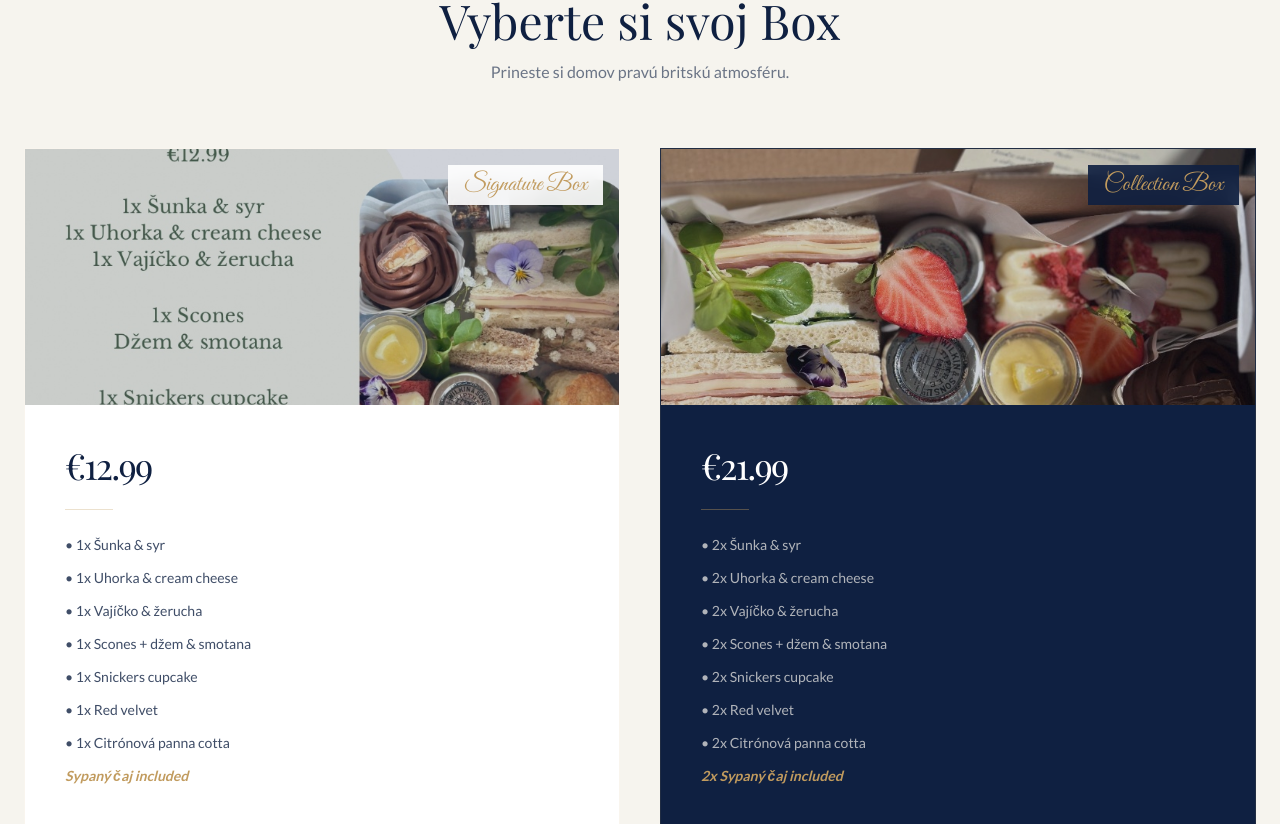
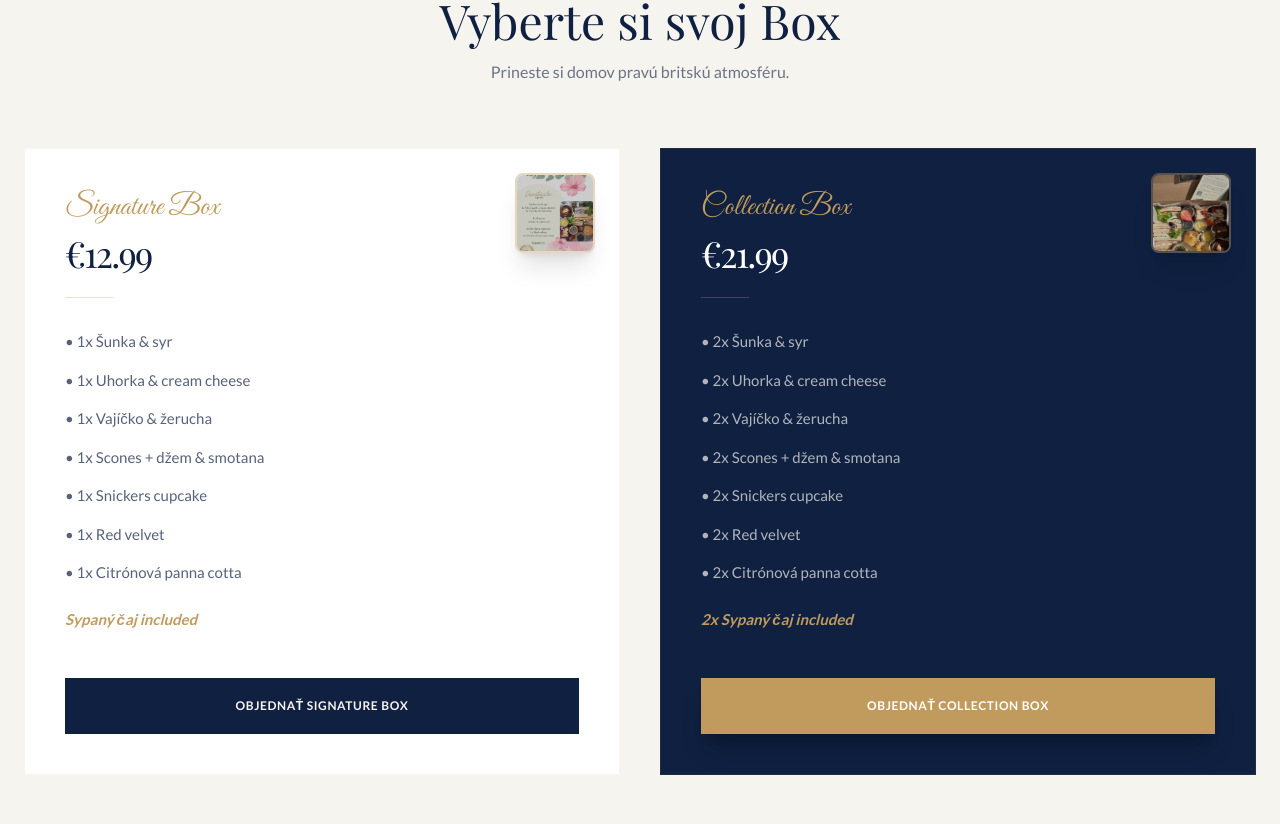
Before and after one commit to Yebooot/slice-of-england, a Next.js app: page / in a window 1280 px wide. Shown: the part 2316-3140 px from the top of the page. Built offline with nearby package versions, Linux system fonts and the light colour scheme.

Commit message:
Convert boxes to interactive cards with image popup modal

```diff
--- a/src/app/page.tsx
+++ b/src/app/page.tsx
@@ -1,8 +1,49 @@
+"use client";
+
+import { useState } from "react";
 import Image from "next/image";
-import { Coffee, Gift, Heart, ArrowRight, UtensilsCrossed } from "lucide-react";
+import { Coffee, Gift, Heart, ArrowRight, UtensilsCrossed, X, Search } from "lucide-react";
 import Logo from "@/components/Logo";
 
 export default function Home() {
+  const [selectedImage, setSelectedImage] = useState<string | null>(null);
+
+  const productBoxes = [
+    {
+      id: "signature",
+      title: "Signature Box",
+      price: "€12.99",
+      image: "/images/signature-box.jpg",
+      items: [
+        "1x Šunka & syr",
+        "1x Uhorka & cream cheese",
+        "1x Vajíčko & žerucha",
+        "1x Scones + džem & smotana",
+        "1x Snickers cupcake",
+        "1x Red velvet",
+        "1x Citrónová panna cotta"
+      ],
+      highlight: "Sypaný čaj included",
+      theme: "light"
+    },
+    {
+      id: "collection",
+      title: "Collection Box",
+      price: "€21.99",
+      image: "/images/collection-box.jpg",
+      items: [
+        "2x Šunka & syr",
+        "2x Uhorka & cream cheese",
+        "2x Vajíčko & žerucha",
+        "2x Scones + džem & smotana",
+        "2x Snickers cupcake",
+        "2x Red velvet",
+        "2x Citrónová panna cotta"
+      ],
+      highlight: "2x Sypaný čaj included",
+      theme: "dark"
+    }
+  ];
   return (
     <div className="flex flex-col min-h-screen">
       {/* Navigation */}
@@ -163,64 +204,84 @@ export default function Home() {
           </div>
 
           <div className="grid md:grid-cols-2 gap-10">
-            {/* Signature Box */}
-            <div className="bg-white border border-secondary/10 relative group overflow-hidden flex flex-col">
-              <div className="relative h-64 overflow-hidden">
-                <Image src="/images/signature-box.jpg" alt="Signature Box" fill className="object-cover group-hover:scale-110 transition-transform duration-500" />
-                <div className="absolute inset-0 bg-primary/20"></div>
-                <div className="absolute top-4 right-4 bg-white/90 backdrop-blur-sm px-4 py-1">
-                   <span className="font-accent text-2xl text-secondary">Signature Box</span>
+            {productBoxes.map((box) => (
+              <div
+                key={box.id}
+                className={`border border-secondary/10 relative group overflow-hidden flex flex-col min-h-[450px] ${
+                  box.theme === 'dark' ? 'bg-primary text-cream' : 'bg-white text-primary'
+                }`}
+              >
+                {/* Tiny Corner Image Trigger */}
+                <button
+                  onClick={() => setSelectedImage(box.image)}
+                  className="absolute top-6 right-6 z-10 w-20 h-20 overflow-hidden rounded-lg border-2 border-secondary/40 shadow-xl group/img"
+                  title="Kliknite pre zväčšenie"
+                >
+                  <Image
+                    src={box.image}
+                    alt={box.title}
+                    fill
+                    className="object-cover group-hover/img:scale-110 transition-transform duration-300"
+                  />
+                  <div className="absolute inset-0 bg-black/20 group-hover/img:bg-black/0 transition-colors flex items-center justify-center">
+                    <Search className="text-white w-5 h-5 opacity-0 group-hover/img:opacity-100 transition-opacity" />
+                  </div>
+                </button>
+
+                <div className="p-10 flex-1 flex flex-col">
+                  <div className="font-accent text-3xl text-secondary mb-2">{box.title}</div>
+                  <div className={`text-4xl font-heading mb-6 tracking-tighter ${box.theme === 'dark' ? 'text-white' : 'text-primary'}`}>
+                    {box.price}
+                  </div>
+                  <div className="w-12 h-px bg-secondary/30 mb-8"></div>
+
+                  <ul className={`space-y-4 font-medium text-[15px] flex-1 ${box.theme === 'dark' ? 'text-cream/70' : 'text-primary/70'}`}>
+                    {box.items.map((item, idx) => (
+                      <li key={idx}>• {item}</li>
+                    ))}
+                    <li className="font-bold text-secondary italic pt-2">{box.highlight}</li>
+                  </ul>
+
+                  <button className={`w-full mt-12 py-5 transition-all font-semibold tracking-wider uppercase text-xs ${
+                    box.theme === 'dark'
+                      ? 'bg-secondary text-white hover:bg-secondary/90 shadow-xl shadow-black/20'
+                      : 'bg-primary text-cream hover:bg-primary/90'
+                  }`}>
+                    Objednať {box.title}
+                  </button>
                 </div>
               </div>
-              <div className="p-8 md:p-10 flex-1 flex flex-col">
-                <div className="text-4xl font-heading text-primary mb-6 tracking-tighter">€12.99</div>
-                <div className="w-12 h-px bg-secondary/30 mb-6"></div>
-                <ul className="space-y-3 text-primary/80 font-medium text-[14px] flex-1">
-                  <li>• 1x Šunka & syr</li>
-                  <li>• 1x Uhorka & cream cheese</li>
-                  <li>• 1x Vajíčko & žerucha</li>
-                  <li>• 1x Scones + džem & smotana</li>
-                  <li>• 1x Snickers cupcake</li>
-                  <li>• 1x Red velvet</li>
-                  <li>• 1x Citrónová panna cotta</li>
-                  <li className="font-bold text-secondary italic">Sypaný čaj included</li>
-                </ul>
-                <button className="w-full mt-10 bg-primary text-cream py-4 hover:bg-primary/90 transition-all font-semibold tracking-wider uppercase text-xs">
-                  Objednať Signature Box
-                </button>
-              </div>
-            </div>
-
-            {/* Collection Box */}
-            <div className="bg-primary border border-secondary/10 relative group overflow-hidden text-cream flex flex-col">
-              <div className="relative h-64 overflow-hidden">
-                <Image src="/images/collection-box.jpg" alt="Collection Box" fill className="object-cover group-hover:scale-110 transition-transform duration-500" />
-                <div className="absolute inset-0 bg-primary/20"></div>
-                <div className="absolute top-4 right-4 bg-primary/90 backdrop-blur-sm px-4 py-1">
-                   <span className="font-accent text-2xl text-secondary">Collection Box</span>
-                </div>
-              </div>
-              <div className="p-8 md:p-10 flex-1 flex flex-col">
-                <div className="text-4xl font-heading mb-6 tracking-tighter text-white">€21.99</div>
-                <div className="w-12 h-px bg-secondary/40 mb-6"></div>
-                <ul className="space-y-3 text-cream/70 font-medium text-[14px] flex-1">
-                  <li>• 2x Šunka & syr</li>
-                  <li>• 2x Uhorka & cream cheese</li>
-                  <li>• 2x Vajíčko & žerucha</li>
-                  <li>• 2x Scones + džem & smotana</li>
-                  <li>• 2x Snickers cupcake</li>
-                  <li>• 2x Red velvet</li>
-                  <li>• 2x Citrónová panna cotta</li>
-                  <li className="font-bold text-secondary italic">2x Sypaný čaj included</li>
-                </ul>
-                <button className="w-full mt-10 bg-secondary text-white py-4 hover:bg-secondary/90 transition-all font-semibold tracking-wider uppercase text-xs shadow-xl shadow-black/20">
-                  Objednať Collection Box
-                </button>
-              </div>
-            </div>
+            ))}
           </div>
         </div>
       </section>
+
+      {/* Image Modal Popup */}
+      {selectedImage && (
+        <div
+          className="fixed inset-0 z-[100] flex items-center justify-center bg-primary/95 backdrop-blur-md p-4 md:p-10 animate-in fade-in duration-300"
+          onClick={() => setSelectedImage(null)}
+        >
+          <button
+            className="absolute top-6 right-6 text-cream/60 hover:text-white p-2 transition-colors"
+            onClick={() => setSelectedImage(null)}
+          >
+            <X className="w-10 h-10" />
+          </button>
+          <div className="relative w-full max-w-5xl aspect-video rounded-xl overflow-hidden shadow-2xl border border-white/10" onClick={e => e.stopPropagation()}>
+            <Image
+              src={selectedImage}
+              alt="Detail boxu"
+              fill
+              className="object-contain"
+              priority
+            />
+          </div>
+          <div className="absolute bottom-10 text-cream/40 text-sm uppercase tracking-widest pointer-events-none">
+            Kliknite kamkoľvek pre zatvorenie
+          </div>
+        </div>
+      )}
 
       {/* Contact Banner */}
       <section className="py-20 bg-background relative overflow-hidden">
```
